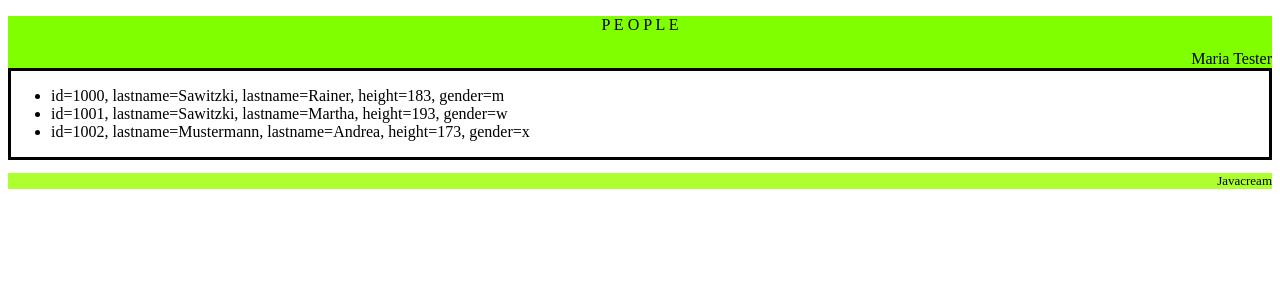
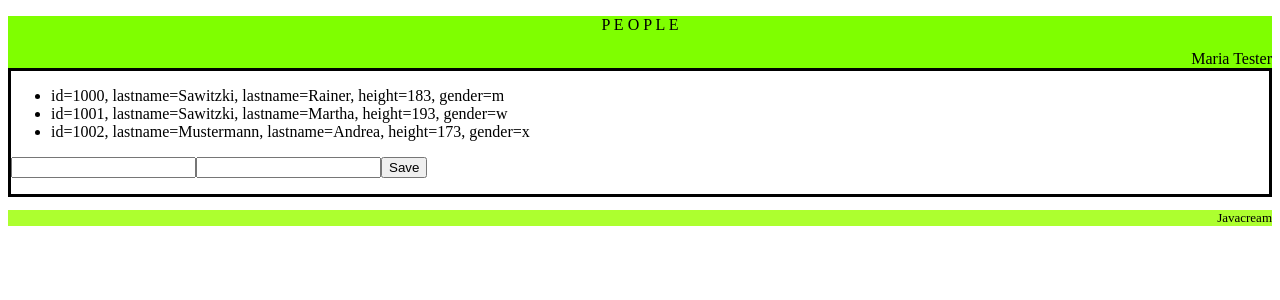
Before and after one commit to Javacream/org.javacream.training.angular, an Angular app in the folder training/: page / in a window 1280 px wide. Shown: the top 300 px of the page. Built offline with nearby package versions, Linux system fonts and the light colour scheme.

Commit message:
start PersonInput

```diff
--- a/training/src/app/app.module.ts
+++ b/training/src/app/app.module.ts
@@ -7,6 +7,8 @@ import { FooterComponent } from './people/footer/footer.component';
 import { ContentComponent } from './people/content/content.component';
 import { PeopleListComponent } from './people/people-list/people-list.component';
 import { PersonComponent } from './people/person/person.component';
+import { FormsModule, ReactiveFormsModule } from '@angular/forms';
+import { PersonInputComponent } from './people/person-input/person-input.component';
 
 @NgModule({
   declarations: [
@@ -15,10 +17,11 @@ import { PersonComponent } from './people/person/person.component';
     FooterComponent,
     ContentComponent,
     PeopleListComponent,
-    PersonComponent
+    PersonComponent,
+    PersonInputComponent
   ],
   imports: [
-    BrowserModule
+    BrowserModule, FormsModule, ReactiveFormsModule
   ],
   providers: [],
   bootstrap: [AppComponent]
--- a/training/src/app/people/content/content.component.html
+++ b/training/src/app/people/content/content.component.html
@@ -1,3 +1,4 @@
 <div class="app-content">
     <app-people-list></app-people-list>
+    <app-person-input></app-person-input>
 </div>
--- /dev/null
+++ b/training/src/app/people/person-input/person-input.component.html
@@ -0,0 +1,4 @@
+<input type="text" [(ngModel)]="lastname"/>
+<input type="text" [(ngModel)]="firstname"/>
+<button (click)="save()">Save</button>
+<p>{{saveResult}}</p>
--- /dev/null
+++ b/training/src/app/people/person-input/person-input.component.ts
@@ -0,0 +1,15 @@
+import { Component } from '@angular/core';
+
+@Component({
+  selector: 'app-person-input',
+  templateUrl: './person-input.component.html',
+  styleUrls: ['./person-input.component.css']
+})
+export class PersonInputComponent {
+  lastname:string = ""
+  firstname:string =""
+  saveResult:string = ""
+  save(){
+    this.saveResult = this.lastname
+  }
+}
```
Also changed, not shown: training/src/app/people/person-input/person-input.component.css (added), 1 other file (tests, documents, lock files or other folders).
